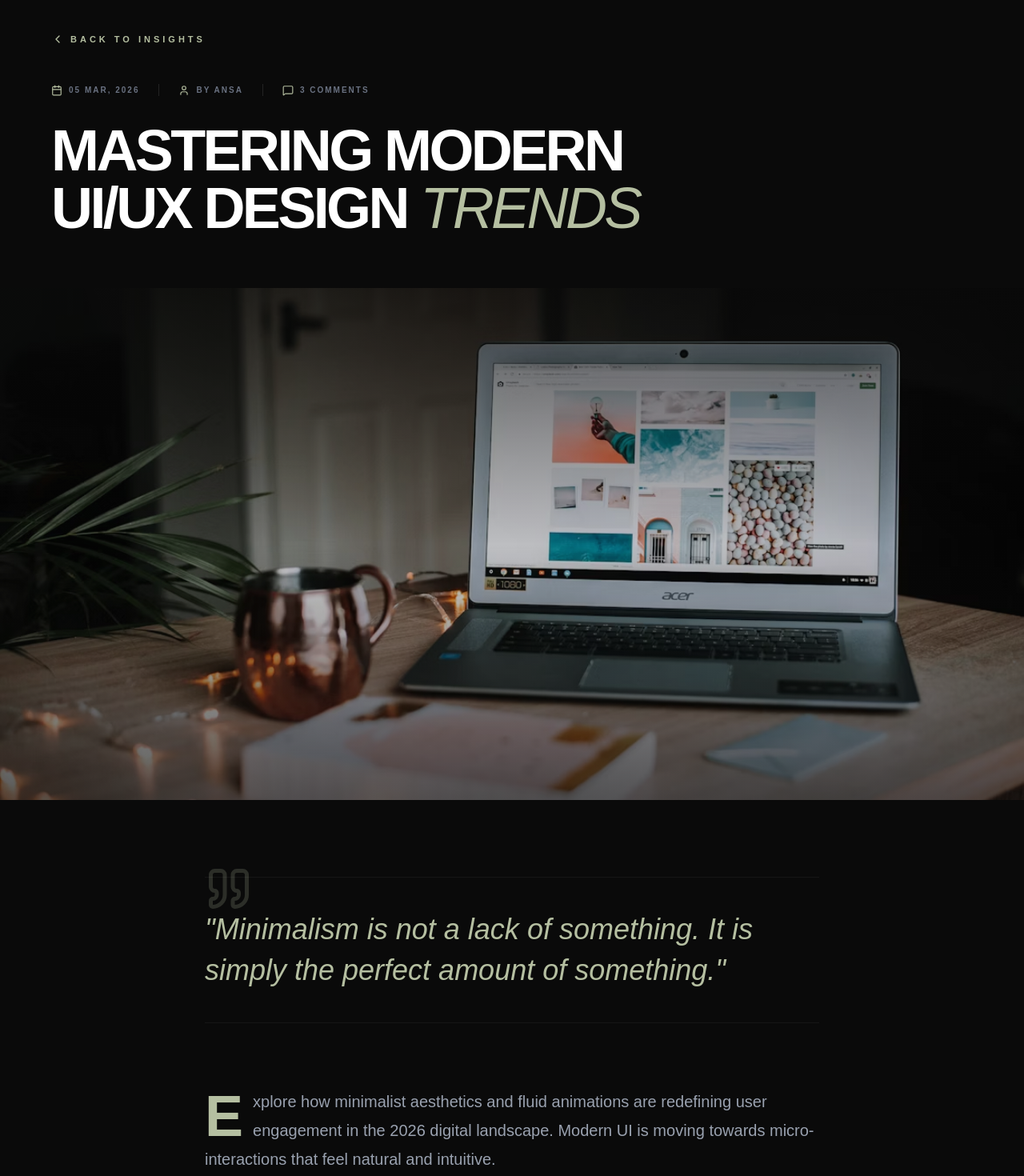
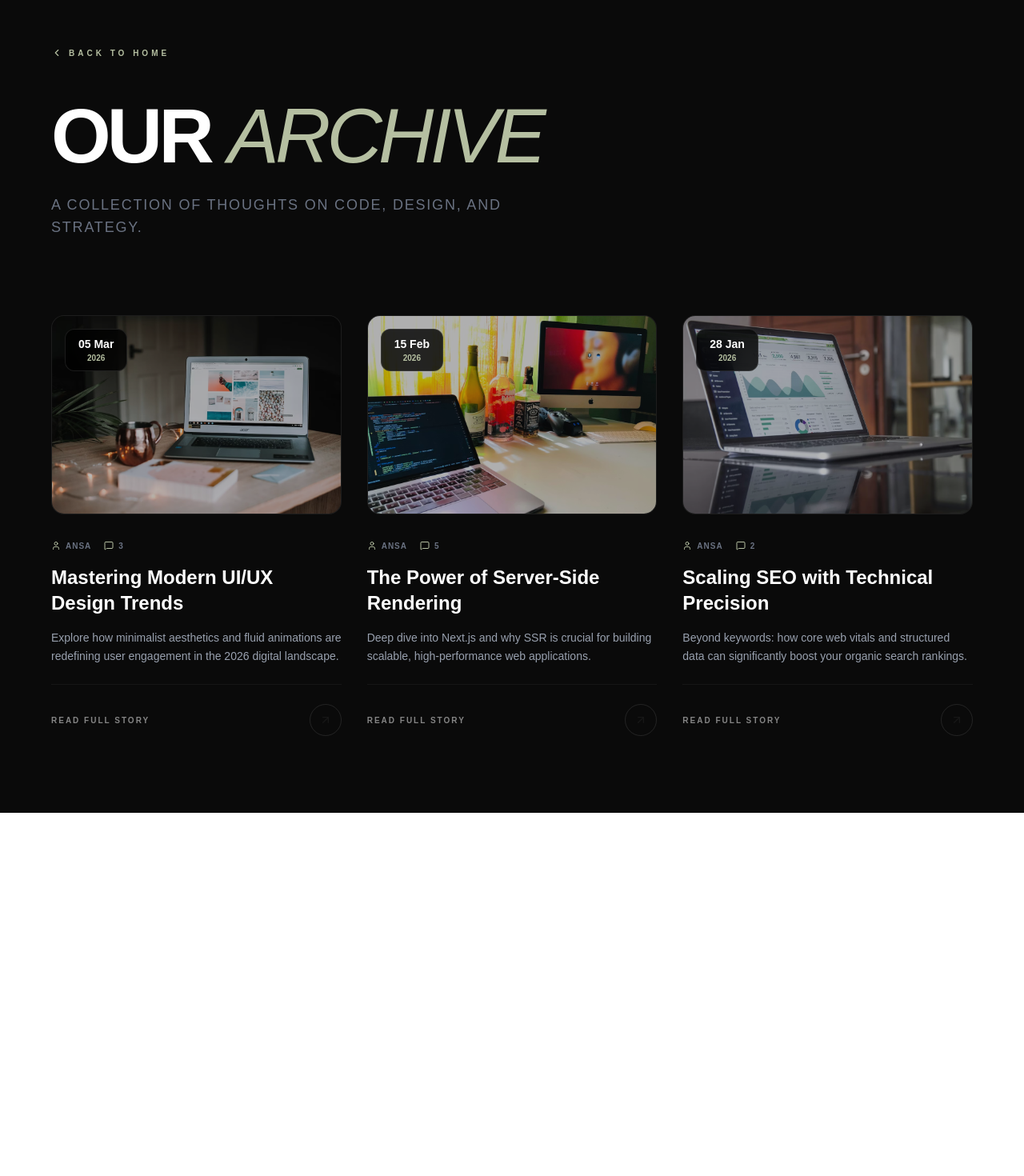
Before and after one commit to Ansa-dev710/Portfolio, a Next.js app: page /blog/1 in a window 1280 px wide. Shown: the part 40-1510 px from the top of the page at 80% size. After the commit the page ends 1056 px from the top, so only its background shows below. Built offline with nearby package versions, Linux system fonts and the light colour scheme.

Commit message:
updated files

```diff
--- a/app/blog/[id]/page.tsx
+++ b/app/blog/[id]/page.tsx
@@ -1,146 +1,132 @@
+// app/blog/page.tsx
 "use client";
 
 import { motion } from "framer-motion";
-import { Calendar, User, MessageSquare, ChevronLeft, Quote as QuoteIcon } from "lucide-react";
+import { User, MessageSquare, ArrowUpRight, ChevronLeft } from "lucide-react";
 import Image from "next/image";
 import Link from "next/link";
-import { useParams } from "next/navigation";
 
-const allBlogs = [
+const allPosts = [
   {
     id: "1",
     title: "Mastering Modern UI/UX Design Trends",
     author: "Ansa",
-    date: "05 Mar, 2026",
+    date: "05 Mar",
+    year: "2026",
     comments: 3,
     image: "/blog-image1.jpg",
-    quote: "Minimalism is not a lack of something. It is simply the perfect amount of something.",
-    description: "Explore how minimalist aesthetics and fluid animations are redefining user engagement in the 2026 digital landscape. Modern UI is moving towards micro-interactions that feel natural and intuitive.",
+    description: "Explore how minimalist aesthetics and fluid animations are redefining user engagement in the 2026 digital landscape.",
   },
   {
     id: "2",
     title: "The Power of Server-Side Rendering",
     author: "Ansa",
-    date: "15 Feb, 2026",
+    date: "15 Feb",
+    year: "2026",
     comments: 5,
     image: "/blog-image2.jpg",
-    quote: "Speed is the most important feature of any web application.",
-    description: "Deep dive into Next.js and why SSR is crucial for building scalable, high-performance web applications. SSR ensures that your content is indexed by search engines and delivered instantly to users.",
+    description: "Deep dive into Next.js and why SSR is crucial for building scalable, high-performance web applications.",
   },
   {
     id: "3",
     title: "Scaling SEO with Technical Precision",
     author: "Ansa",
-    date: "28 Jan, 2026",
+    date: "28 Jan",
+    year: "2026",
     comments: 2,
     image: "/blog-image3.jpg",
-    quote: "Technical SEO is the foundation upon which all other marketing is built.",
-    description: "Beyond keywords: how core web vitals and structured data can significantly boost your organic search rankings. Precision in technical architecture is what separates top-tier sites from the rest.",
+    description: "Beyond keywords: how core web vitals and structured data can significantly boost your organic search rankings.",
   },
+  // Nayi posts yahan add karein...
 ];
 
-export default function BlogPost() {
-  const params = useParams();
-  const blogData = allBlogs.find((b) => b.id === params.id);
+export default function AllBlogsPage() {
+  return (
+    <main className="min-h-screen bg-[#0a0a0a] py-24 px-6 lg:px-16 selection:bg-[#B5BFA1] selection:text-black">
+      <div className="max-w-7xl mx-auto">
 
-  if (!blogData) {
-    return (
-      <div className="min-h-screen bg-[#0a0a0a] flex flex-col items-center justify-center">
-        <h2 className="text-3xl font-black text-white uppercase tracking-tighter">Blog Not Found</h2>
-        <Link href="/#blog" className="text-[#B5BFA1] font-bold uppercase text-[12px] tracking-widest mt-6 border-b border-[#B5BFA1] pb-1">Go Back</Link>
-      </div>
-    );
-  }
-
-  return (
-    <main className='bg-[#0a0a0a] min-h-screen text-white selection:bg-[#B5BFA1] selection:text-black'>
-
-      {/* Header Area */}
-      <div className="max-w-7xl mx-auto px-6 lg:px-16 pt-20">
+        {/* Navigation Back */}
         <Link
-          href='/#blog'
-          className='group inline-flex items-center gap-2 text-[#B5BFA1] font-bold uppercase text-[11px] tracking-[4px] mb-12 hover:text-white transition-all'>
-          <ChevronLeft size={16} className='transform group-hover:-translate-x-1 transition-transform' />
-          Back to Insights
+          href="/"
+          className="group inline-flex items-center gap-2 text-[#B5BFA1] font-bold uppercase text-[10px] tracking-[4px] mb-12 hover:text-white transition-all"
+        >
+          <ChevronLeft size={14} className="group-hover:-translate-x-1 transition-transform" />
+          Back to Home
         </Link>
 
-        <div className='max-w-4xl'>
-          <motion.div
-            initial={{ opacity: 0, y: 10 }}
-            animate={{ opacity: 1, y: 0 }}
-            className='flex flex-wrap items-center gap-6 mb-8 text-[10px] uppercase tracking-[2px] text-gray-500 font-black'>
-            <div className='flex items-center gap-2'>
-              <Calendar size={14} className='text-[#B5BFA1]' />
-              {blogData.date}
-            </div>
-            <div className='flex items-center gap-2 border-l border-white/10 pl-6'>
-              <User size={14} className='text-[#B5BFA1]' />
-              By {blogData.author}
-            </div>
-            <div className='flex items-center gap-2 border-l border-white/10 pl-6'>
-              <MessageSquare size={14} className='text-[#B5BFA1]' />
-              {blogData.comments} Comments
-            </div>
-          </motion.div>
-
+        {/* Page Header */}
+        <div className="mb-24">
           <motion.h1
             initial={{ opacity: 0, y: 20 }}
             animate={{ opacity: 1, y: 0 }}
-            transition={{ delay: 0.1 }}
-            className='text-5xl md:text-7xl font-black text-white leading-[1] uppercase tracking-tighter mb-16'>
-            {blogData.title.split(' ').slice(0, -1).join(' ')} <span className="text-[#B5BFA1] italic font-light">{blogData.title.split(' ').pop()}</span>
+            className="text-6xl md:text-8xl font-black text-white tracking-tighter uppercase leading-none"
+          >
+            Our <span className="text-[#B5BFA1] italic font-light">Archive</span>
           </motion.h1>
+          <p className="text-gray-500 mt-6 max-w-xl text-lg uppercase tracking-widest font-medium">
+            A collection of thoughts on code, design, and strategy.
+          </p>
         </div>
-      </div>
 
-      {/* Hero Image - Fixed size & High Impact */}
-      <motion.div
-        initial={{ opacity: 0, scale: 0.95 }}
-        animate={{ opacity: 1, scale: 1 }}
-        transition={{ duration: 0.8 }}
-        className='relative w-full h-[60vh] md:h-[80vh] overflow-hidden bg-[#111]'>
-        <Image
-          src={blogData.image}
-          alt={blogData.title}
-          fill
-          className='object-cover opacity-80'
-          priority
-        />
-        <div className="absolute inset-0 bg-gradient-to-b from-[#0a0a0a] via-transparent to-[#0a0a0a] opacity-60" />
-      </motion.div>
+        {/* Blog Grid */}
+        <div className="grid grid-cols-1 md:grid-cols-2 lg:grid-cols-3 gap-x-8 gap-y-20">
+          {allPosts.map((blog, index) => (
+            <motion.div
+              key={blog.id}
+              initial={{ opacity: 0, y: 30 }}
+              whileInView={{ opacity: 1, y: 0 }}
+              viewport={{ once: true }}
+              transition={{ delay: index * 0.1 }}
+              className="group"
+            >
+              <Link href={`/blog/${blog.id}`} className="block">
+                {/* Blog Image Container */}
+                <div className="relative aspect-[16/11] overflow-hidden rounded-2xl bg-[#111] mb-8 border border-white/5">
+                  <Image
+                    src={blog.image}
+                    alt={blog.title}
+                    fill
+                    className="object-cover opacity-70 group-hover:opacity-100 transition-all duration-700 group-hover:scale-105"
+                  />
+                  {/* Floating Date Badge */}
+                  <div className="absolute top-4 left-4 bg-black/80 backdrop-blur-md px-4 py-2 rounded-xl text-center border border-white/10">
+                    <span className="block text-sm font-black text-white">{blog.date}</span>
+                    <span className="block text-[10px] text-[#B5BFA1] font-bold uppercase">{blog.year}</span>
+                  </div>
+                </div>
 
-      {/* Content Area */}
-      <div className='max-w-4xl mx-auto px-6 lg:px-16 py-24'>
-        <article className='relative'>
+                {/* Metadata */}
+                <div className="flex items-center gap-4 mb-4 text-[10px] uppercase font-bold tracking-widest text-gray-500">
+                  <span className="flex items-center gap-1.5">
+                    <User size={12} className="text-[#B5BFA1]" /> {blog.author}
+                  </span>
+                  <span className="flex items-center gap-1.5">
+                    <MessageSquare size={12} className="text-[#B5BFA1]" /> {blog.comments}
+                  </span>
+                </div>
 
-          {/* Elegant Blockquote */}
-          <div className='relative mb-20 py-10 border-y border-white/5'>
-            <QuoteIcon className="absolute -top-4 left-0 text-[#B5BFA1] opacity-20" size={60} />
-            <p className='text-3xl md:text-4xl font-light italic text-[#B5BFA1] leading-[1.4] text-center md:text-left'>
-              &quot;{blogData.quote}&quot;
-            </p>
-          </div>
+                {/* Title & Description */}
+                <h2 className="text-2xl font-bold text-white mb-4 group-hover:text-[#B5BFA1] transition-colors line-clamp-2">
+                  {blog.title}
+                </h2>
 
-          <div className='space-y-8 text-gray-400 text-lg md:text-xl leading-[1.8] font-medium'>
-            <p className="first-letter:text-7xl first-letter:font-black first-letter:text-[#B5BFA1] first-letter:mr-3 first-letter:float-left">
-              {blogData.description}
-            </p>
+                <p className="text-gray-400 text-sm leading-relaxed line-clamp-2 mb-6">
+                  {blog.description}
+                </p>
 
-            <p>
-              My experience at <span className="text-white font-bold">Heapware</span> has taught me that the best products are
-              built with a focus on core web vitals and structured data. Whether
-              it is a task management system or a professional portfolio, clean
-              code is the bridge between a vision and a high-performance
-              reality.
-            </p>
-
-            <div className="pt-12">
-                <div className="h-[2px] w-20 bg-[#B5BFA1]" />
-                <p className="mt-6 text-sm uppercase tracking-[4px] font-bold text-white">Ansa Asghar</p>
-                <p className="text-[10px] uppercase tracking-[2px] text-[#B5BFA1]">Full Stack Web Developer</p>
-            </div>
-          </div>
-        </article>
+                {/* Footer Link */}
+                <div className="flex items-center justify-between pt-6 border-t border-white/5">
+                  <span className="text-[10px] font-bold uppercase tracking-[2px] text-white/50 group-hover:text-[#B5BFA1] transition-colors">
+                    Read Full Story
+                  </span>
+                  <div className="w-10 h-10 rounded-full border border-white/10 flex items-center justify-center group-hover:bg-[#B5BFA1] group-hover:border-[#B5BFA1] transition-all">
+                    <ArrowUpRight size={16} className="group-hover:text-black transition-colors" />
+                  </div>
+                </div>
+              </Link>
+            </motion.div>
+          ))}
+        </div>
       </div>
     </main>
   );
--- a/component/Footer.tsx
+++ b/component/Footer.tsx
@@ -126,7 +126,7 @@ const Footer = () => {
             Copyright ©2026 All rights reserved
           </p>
           <p className='text-gray-500 text-[11px] uppercase tracking-[2px] font-medium'>
-            Made with <span className="text-[#B5BFA1]">❤️</span> by Ansa
+            Made  <span className="text-[#B5BFA1]">❤️</span> by Ansa
           </p>
         </div>
       </div>
--- a/component/services.tsx
+++ b/component/services.tsx
@@ -89,7 +89,7 @@ export default function Services() {
         </div>
       </section>
 
-      {/* --- Updated CTA Section with Description --- */}
+      {/* --- Updated CTA Section without stars --- */}
       <section className='py-20 bg-[#B5BFA1] px-6 lg:px-16 relative overflow-hidden'>
         <div className='max-w-6xl mx-auto flex flex-col md:flex-row items-center justify-between gap-12'>
 
@@ -98,7 +98,9 @@ export default function Services() {
               Have a project on your mind?
             </h2>
             <p className='text-black/80 text-lg leading-relaxed max-w-2xl font-medium'>
-              Whether it's a complex **Task Management System** or a high-performance **Full Stack Application**, I bring my expertise from **Heapware** to deliver scalable and elegant solutions. Let's transform your vision into a digital reality with clean code and modern aesthetics.
+              Whether it's a complex Task Management System or a high-performance Full Stack Application,
+              I bring my expertise from Heapware to deliver scalable and elegant solutions.
+              Let's transform your vision into a digital reality with clean code and modern aesthetics.
             </p>
           </div>
 
```
Also changed, not shown: component/Blog.tsx (+7 -16 lines).
